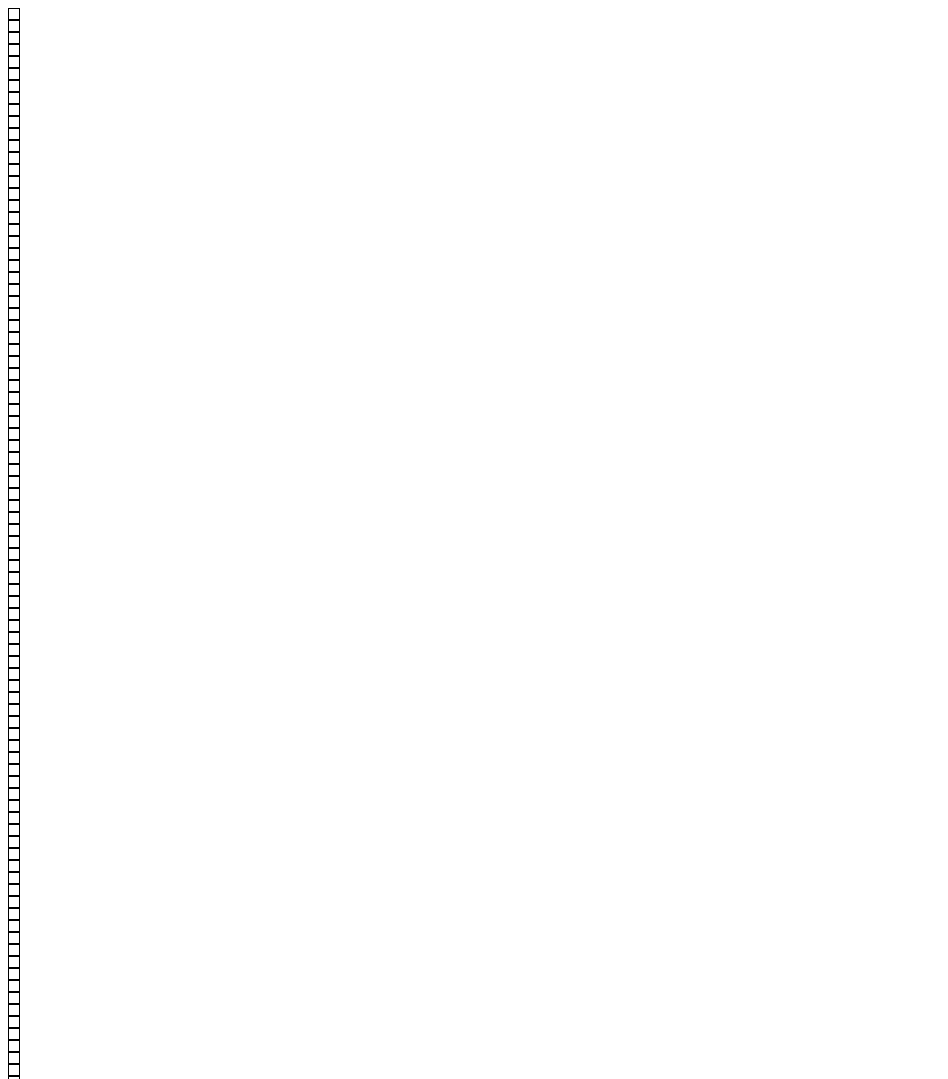
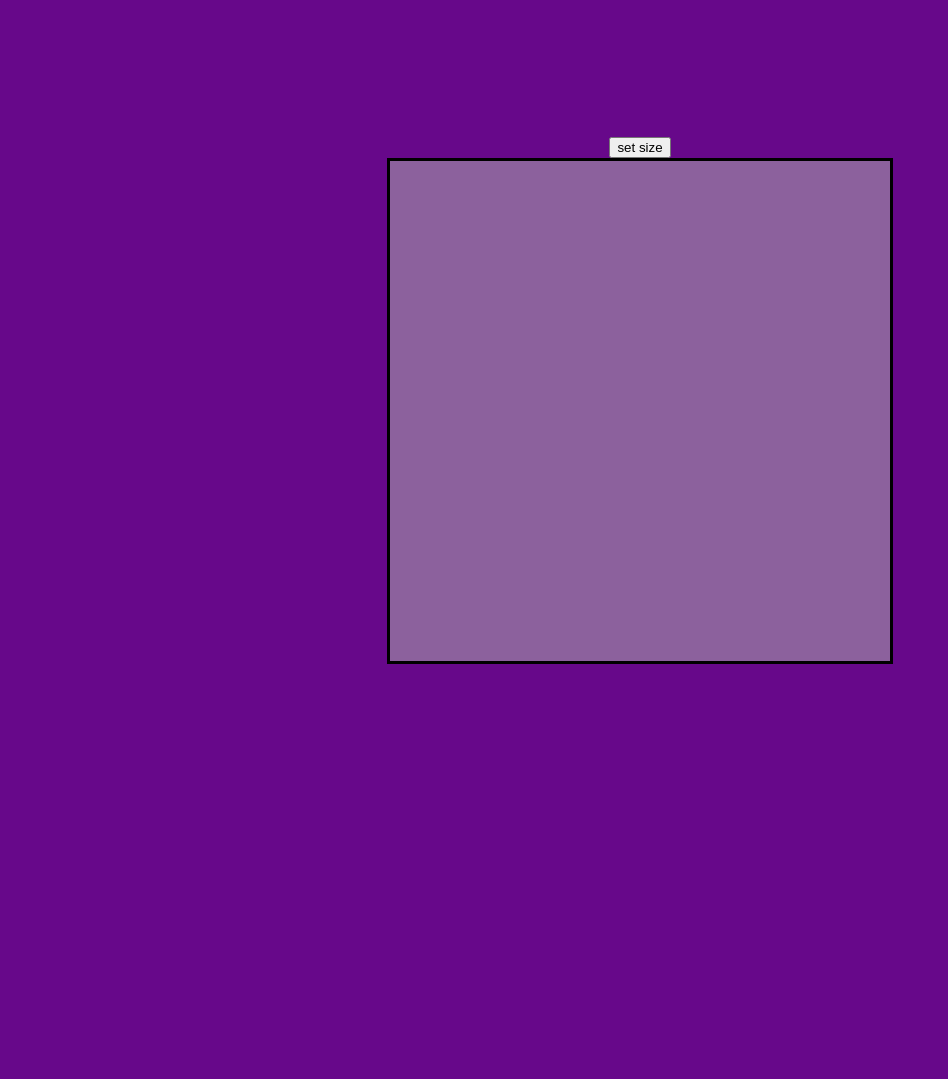
Before and after one commit to jeffsusanto/etch-a-sketch, a plain HTML site: page index.html in a window 1280 px wide. Shown: the top 1079 px of the page, without its empty margins (0-948 px from the left). After the commit the page ends 800 px from the top, so only its background shows below. Drawn offline with Linux system fonts and the light colour scheme.

Commit message:
flexible box sizes and ability to set grid size

```diff
--- a/index.html
+++ b/index.html
@@ -8,6 +8,7 @@
     <link rel="stylesheet" href="style.css">
 </head>
 <body>
+    <button class="set">set size</button>
     <div class="container"></div>
 
     <script src="main.js"></script>
--- a/main.js
+++ b/main.js
@@ -1,11 +1,25 @@
 const container = document.querySelector('.container')
+const button = document.querySelector('.set')
+button.addEventListener('click', () => {
+    size = prompt('enter any number')
 
-const squares = function() {
-    for(let i=0; i<16*16; i++){
+    newSketch(size)
+})
+
+const newSketch = function (size) {
+    for (let i = 0; i < size * size; i++) {
         const pixel = document.createElement('div')
-        pixel.classList.add('pixel')
+        pixel.classList.toggle(`pixel`)
+        pixel.style.width = 500/size + 'px'
+        pixel.style.height = 500/size + 'px'
+
         container.appendChild(pixel)
+
     }
+
+    const divPixel = document.querySelectorAll('.pixel');
+    divPixel.forEach(item => item.addEventListener("mouseover",() => {
+      item.style.backgroundColor = 'black'
+      item.style.borderColor = 'black'
+    }))
 }
-
-squares()
--- a/style.css
+++ b/style.css
@@ -1,5 +1,30 @@
-.pixel{
-    width: 10px;
-    height: 10px;
-    border: 1px solid black;
+html,
+body {
+    flex-direction: column;
+    display: flex;
+    justify-content: center;
+    align-items: center;
+    background-color: rgb(103, 8, 138);
+    margin: 0;
+    height: 100%;
 }
+
+.pixel {
+    box-sizing: border-box;
+    width: 31.25px;
+    height: 31.25px;
+    box-sizing: border-box;
+    border: 0.1px solid rgba(255,255,255,.1); ;
+}
+
+.container {
+    display: flex;
+    align-items: center;
+    justify-content: center;
+    flex-shrink: 0;
+    flex-wrap: wrap;
+    border: solid rgb(0, 0, 0);
+    width: 500px;
+    height: 500px;
+    background-color: rgba(173, 173, 173, 0.537);
+}
```
